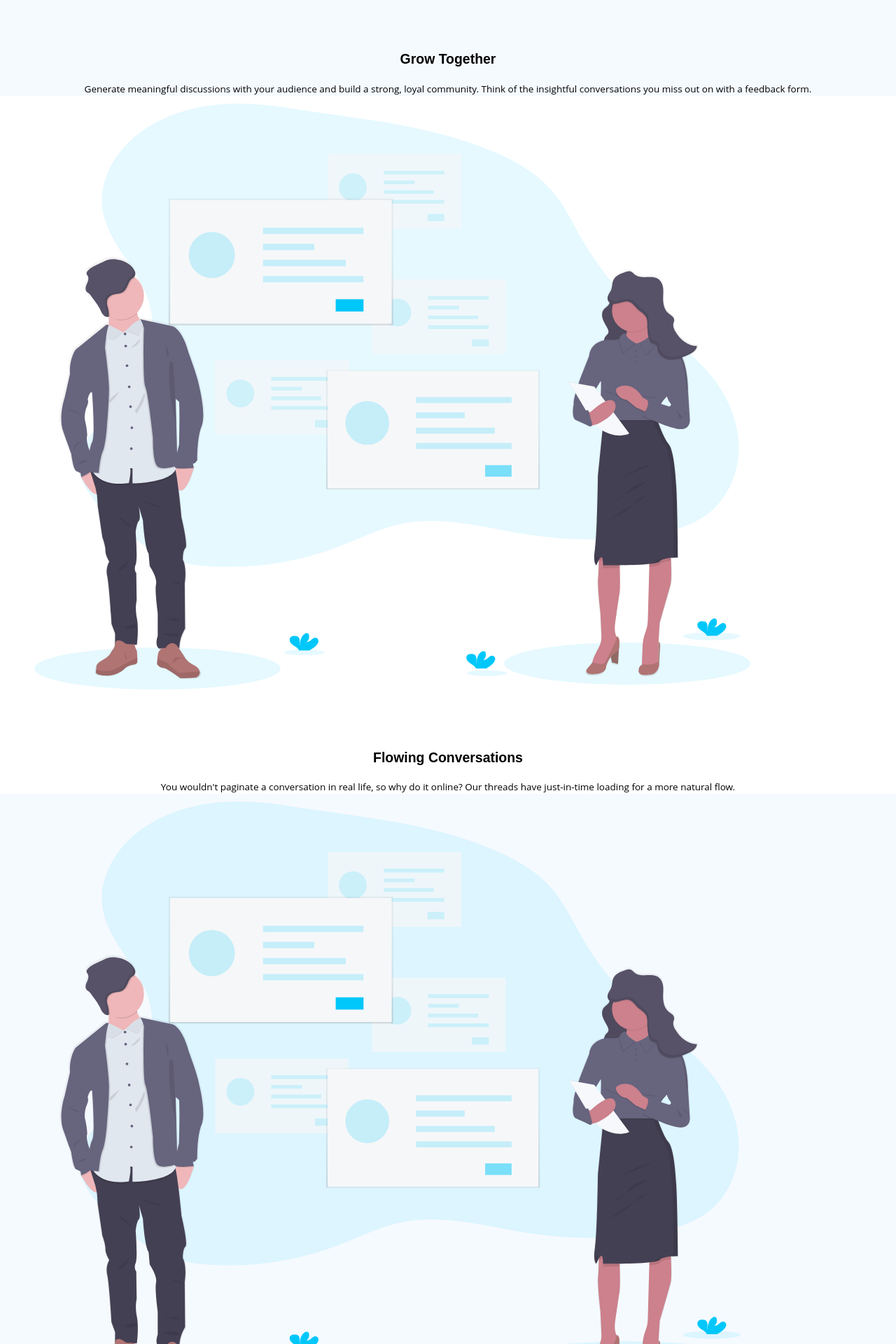
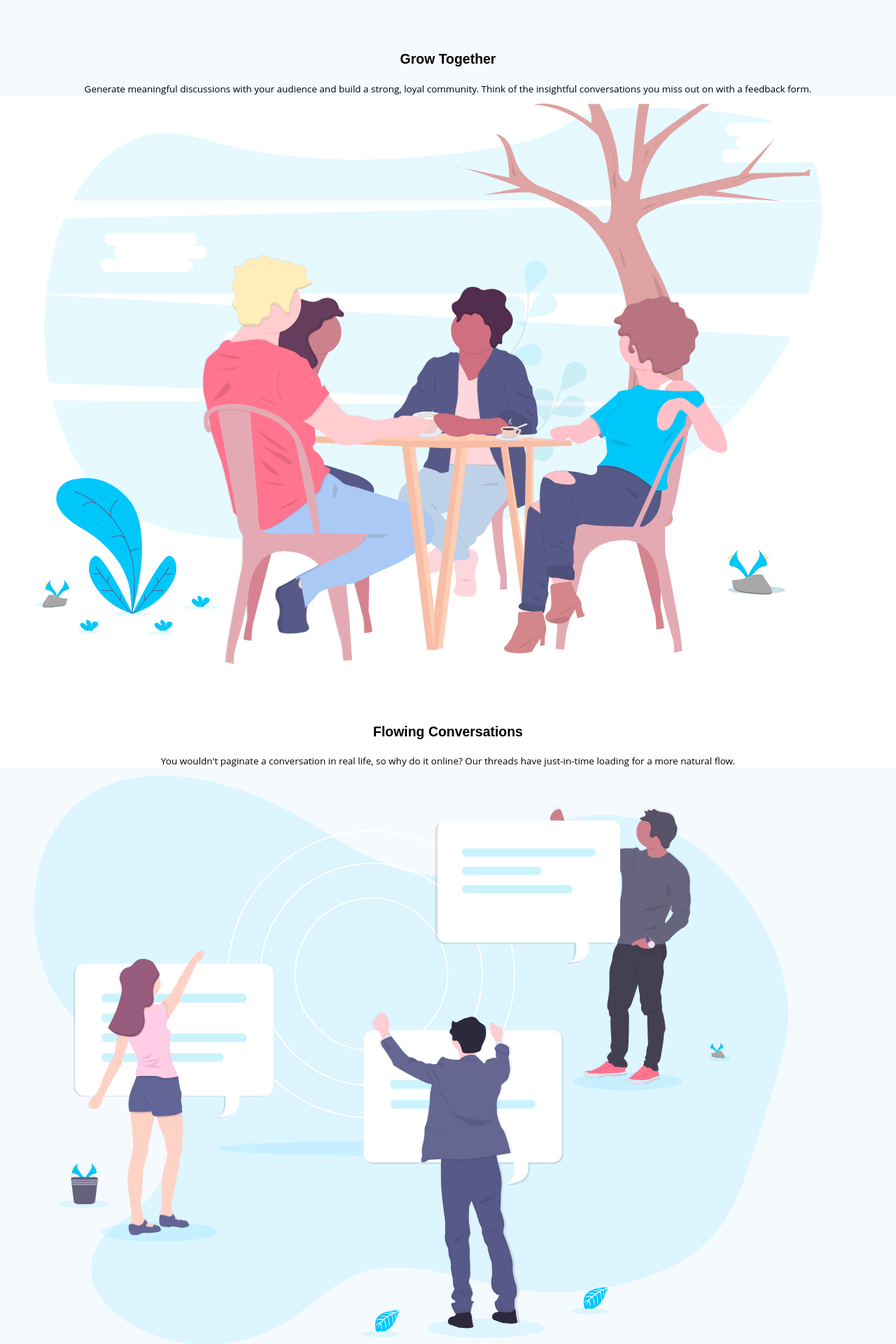
Before and after one commit to 20jasper/huddle-landing-page, a React (Create React App) app: page / in a window 1280 px wide. Shown: the part 2680-4600 px from the top of the page at 70% size. Built offline with nearby package versions, Linux system fonts and the light colour scheme.

Commit message:
change images and alt text

```diff
--- a/src/components/Content.js
+++ b/src/components/Content.js
@@ -1,6 +1,9 @@
 import { ContentSection } from "./ContentSection";
 
 import growTogether from "../images/illustration-grow-together.svg"
+import flowingConversation from "../images/illustration-flowing-conversation.svg"
+import yourUsers from "../images/illustration-your-users.svg"
+
 
 import bgSectionTopMobile1 from "../images/bg-section-top-mobile-1.svg"
 
@@ -9,21 +12,21 @@ export function Content() {
 		<section className="content">
 			<ContentSection
 				imageSource={growTogether}
-				imageAlt="3 pink people standing in a line"
+				imageAlt="2 business people standing in front of an abstract website"
 				boldText="Grow Together"
 				regularText="Generate meaningful discussions with your audience and build a strong, loyal community. Think of the insightful conversations you miss out on with a feedback form."
-			// style={{ backgroundImage: `url(${bgSectionTopMobile1});` }}
+			// style={{ backgroundImage: `url(${bgSectionTopMobile1}) no-repeat 0% -50%` }}
 			/>
 			<ContentSection
-				imageSource={growTogether}
-				imageAlt="3 pink people standing in a line"
+				imageSource={flowingConversation}
+				imageAlt="4 people sitting down and talking to eachother at a table"
 				boldText="Flowing Conversations"
 				regularText="You wouldn't paginate a conversation in real life, so why do it online? Our threads have just-in-time loading for a more natural flow."
 			// style={{ backgroundImage: `url(${bgSectionTopMobile1});` }}
 			/>
 			<ContentSection
-				imageSource={growTogether}
-				imageAlt="3 pink people standing in a line"
+				imageSource={yourUsers}
+				imageAlt="3 people standing up and interacting with speech bubbles"
 				boldText="Your Users"
 				regularText="It takes no time at all to integrate Huddle with your app's authentication solution. This means, once signed in to your app, your users can start chatting immediately."
 			// style={{ backgroundImage: `url(${bgSectionTopMobile1});` }}
```
